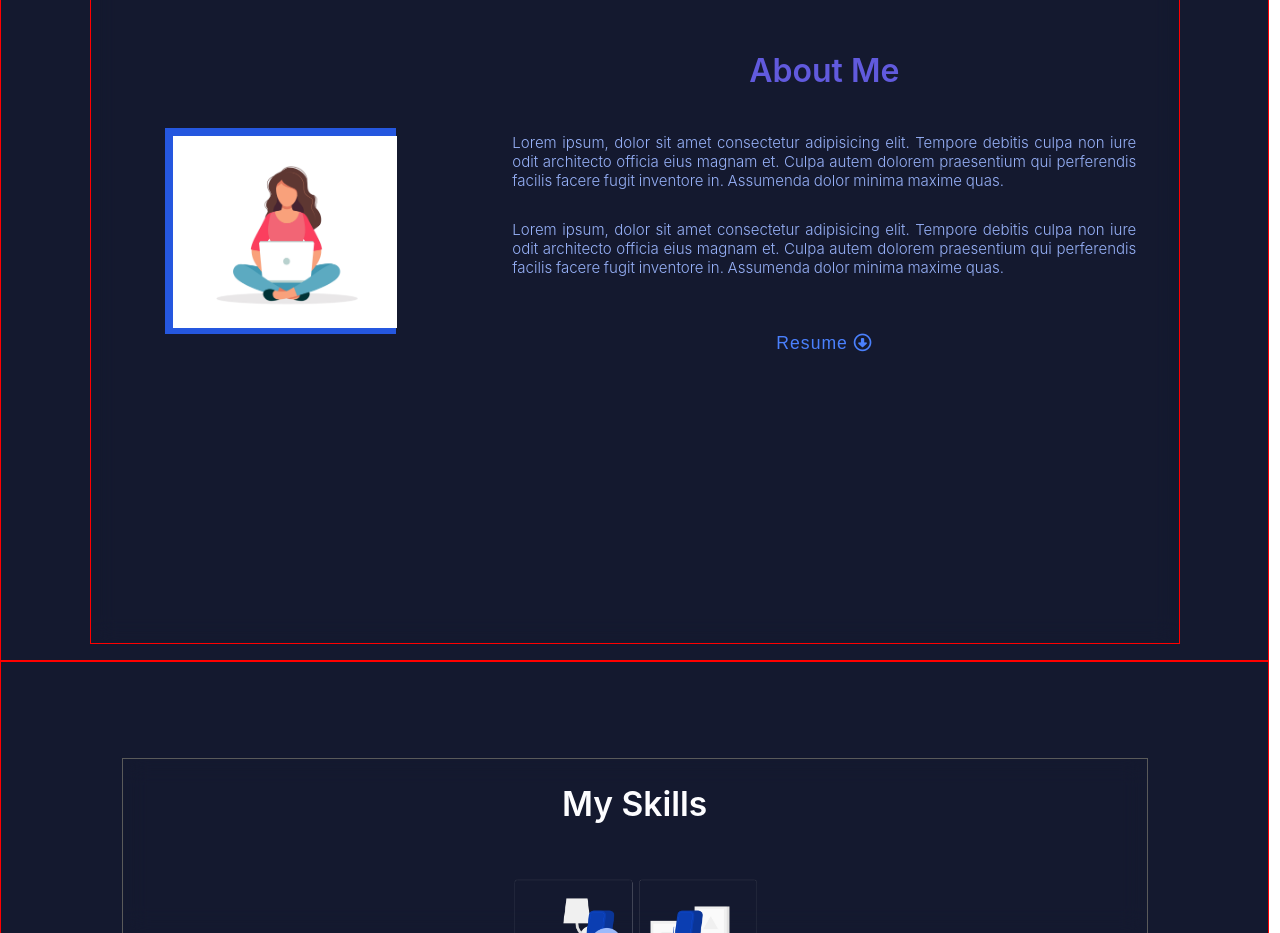
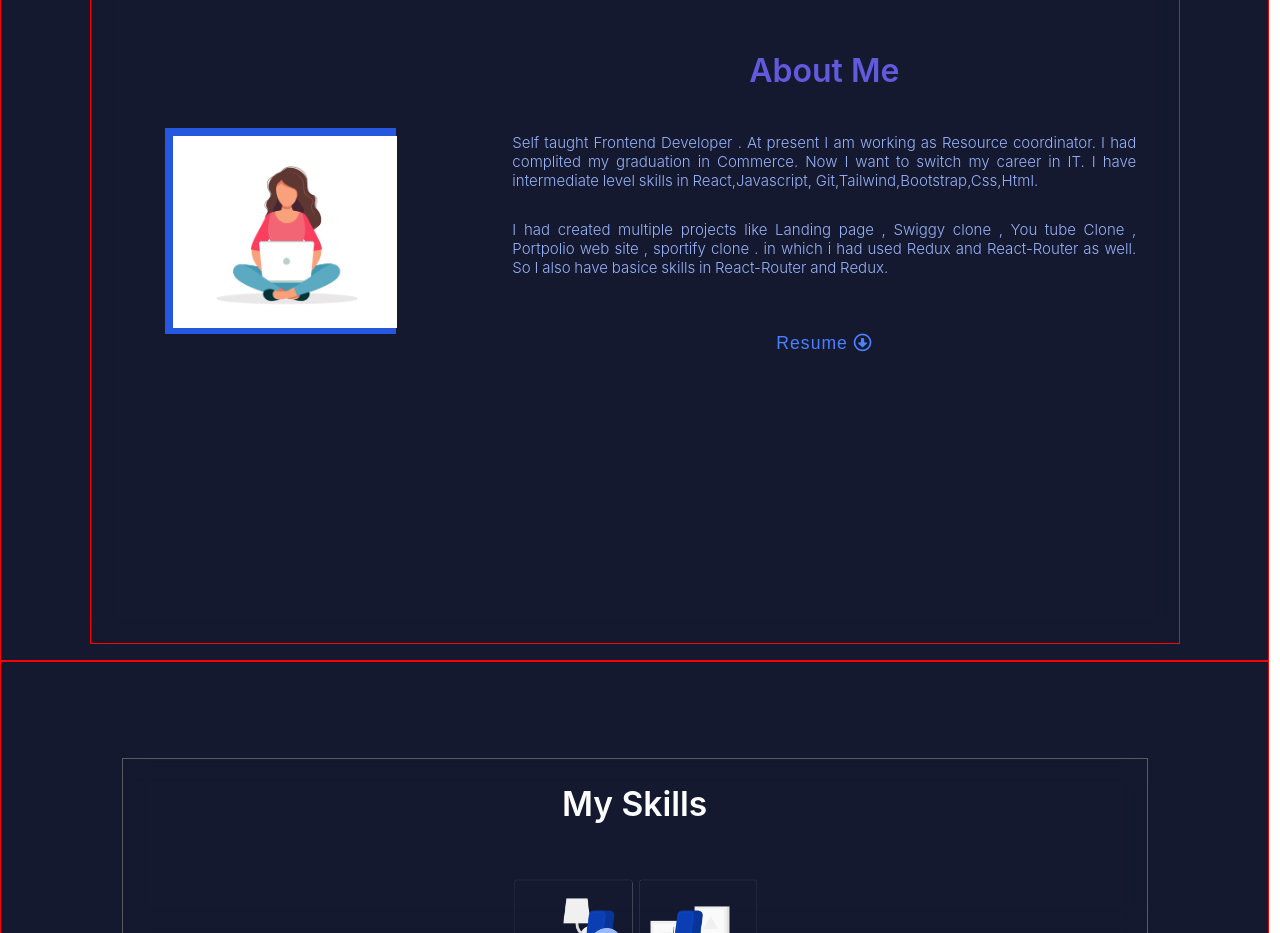
Before and after one commit to Ashita-23/portfolio_2.O, a React (Create React App) app: page / in a window 1280 px wide. Shown: the part 1120-2053 px from the top of the page. Built offline with nearby package versions, Linux system fonts and the light colour scheme.

Commit message:
added new text in About.js

```diff
--- a/src/Components/BodyComponents/AboutComponents/About.js
+++ b/src/Components/BodyComponents/AboutComponents/About.js
@@ -1,7 +1,7 @@
-import "./About.css"
-import "./AboutMedia.css"
-import DummyUser from "../../../Assets/Component_images/dummyUser.jpg"
-import Resume from "../../../Assets/Component_images/ashita.pdf"
+import "./About.css";
+import "./AboutMedia.css";
+import DummyUser from "../../../Assets/Component_images/dummyUser.jpg";
+import Resume from "../../../Assets/Component_images/ashita.pdf";
 
 const About = () => {
   return (
@@ -9,29 +9,32 @@ const About = () => {
       <div className="about-inner">
         <div className="about-image-box">
           <figure className="about-figuer">
-              <img src={DummyUser } alt="aboutImage" className="about-image" />
+            <img src={DummyUser} alt="aboutImage" className="about-image" />
           </figure>
         </div>
         <div className="about-intro">
           <h1 className="about-title">About Me </h1>
           <p className="about-text">
-              Lorem ipsum, dolor sit amet consectetur adipisicing elit. Tempore
-              debitis culpa non iure odit architecto officia eius magnam et.
-              Culpa autem dolorem praesentium qui perferendis facilis facere
-              fugit inventore in. Assumenda dolor minima maxime quas.
+            Self taught Frontend Developer . At present I am working as
+            Resource coordinator. I had complited my graduation in Commerce.
+            Now I want to switch my career in IT. I have intermediate level
+            skills in React,Javascript, Git,Tailwind,Bootstrap,Css,Html.
           </p>
           <p className="about-text">
-              Lorem ipsum, dolor sit amet consectetur adipisicing elit. Tempore
-              debitis culpa non iure odit architecto officia eius magnam et.
-              Culpa autem dolorem praesentium qui perferendis facilis facere
-              fugit inventore in. Assumenda dolor minima maxime quas.
+            I had created multiple projects like Landing page , Swiggy clone ,
+            You tube Clone , Portpolio web site , sportify clone . in which i
+            had used Redux and React-Router as well. So I also have basice skills in
+            React-Router and Redux.
           </p>
-            <button className="resume-btn" ><a href={Resume} download={"ashita.pdf"}>Resume <i className="fa-regular fa-circle-down"></i></a></button>
+          <button className="resume-btn">
+            <a href={Resume} download={"ashita.pdf"}>
+              Resume <i className="fa-regular fa-circle-down"></i>
+            </a>
+          </button>
         </div>
       </div>
     </div>
-
   );
 };
 
-export default About
+export default About;
```
Lines whose indentation alone changed are shown as unchanged.
